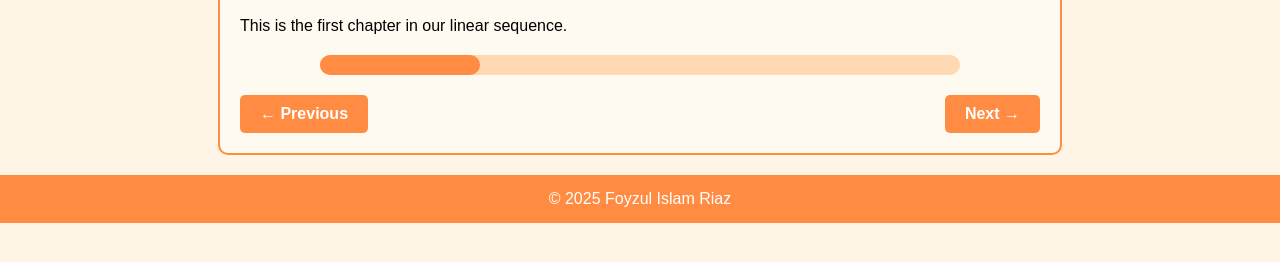
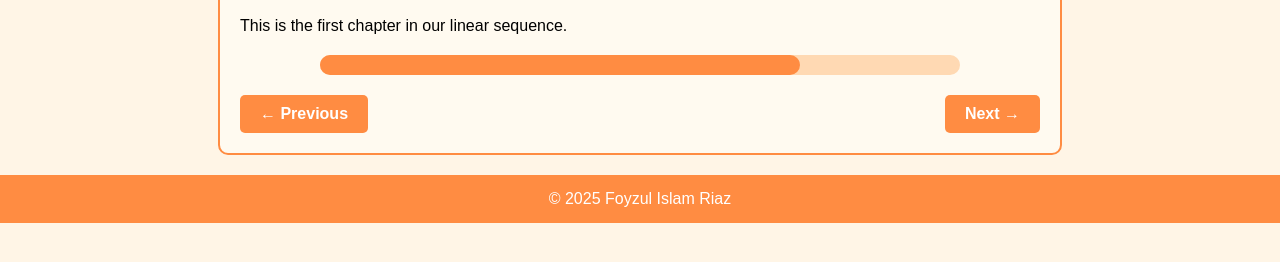
Before and after one commit to foyzul853/web12, a plain HTML site: page chapter3.html in a window 1280 px wide. Shown: the part 194-456 px from the top of the page. Drawn offline with Linux system fonts and the light colour scheme.

Commit message:
Update chapter3.html

```diff
--- a/chapter3.html
+++ b/chapter3.html
@@ -32,7 +32,7 @@
 
     <script src="js/progress.js"></script>
     <script>
-        updateProgress(25);
+        updateProgress(75);
     </script>
 </body>
 </html>
```
